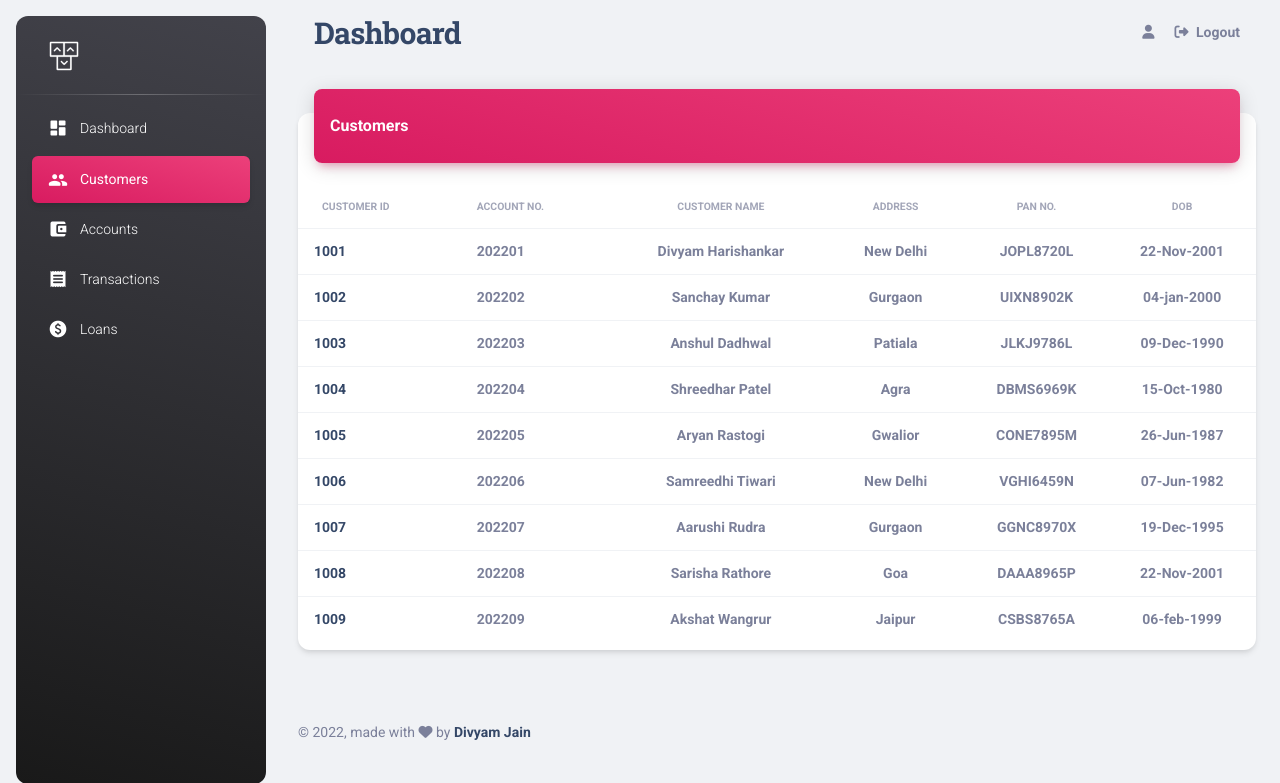
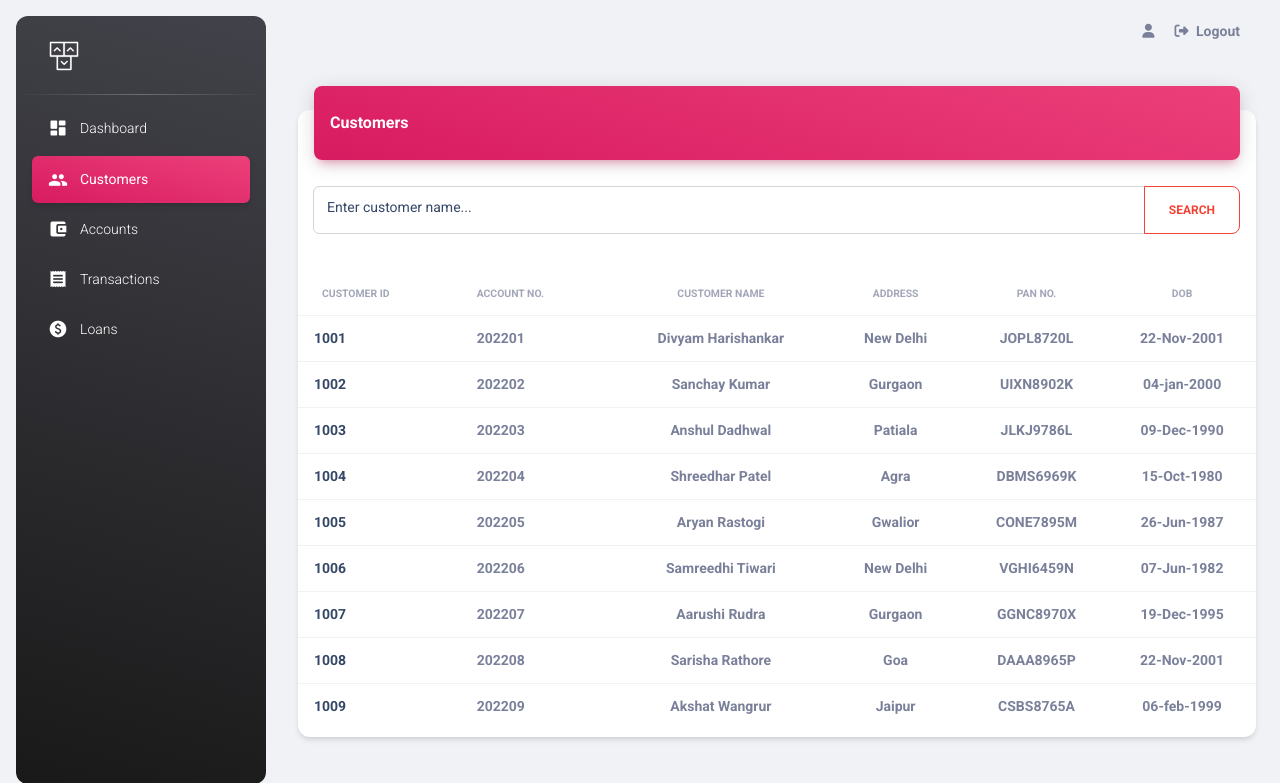
Before and after one commit to divyam29/Bank-Management-System, a Django app: page /staff-customers/ in a window 1280 px wide. Shown: the top 783 px of the page. Run offline with Django 4.2, Linux system fonts and the light colour scheme; a user stored in the database is signed in; data comes from the database, SQL or seed files in the repository; both versions use the stored data as it was after the commit; some libraries are stand-ins or nearby versions.

Commit message:
Added Search bar

```diff
--- a/staff/views.py
+++ b/staff/views.py
@@ -18,6 +18,9 @@ def staff_dashboard(request):
 def staff_customers(request):
     if request.user.is_authenticated:
         customers=Customers.objects.all()
+        if request.method=='POST':
+            c_name=request.POST.get('search')
+            customers=Customers.objects.filter(cust_name__icontains=c_name)
         context = {
             'staff': f'{request.user.first_name} {request.user.last_name}',
             'customers':customers,
@@ -28,6 +31,9 @@ def staff_customers(request):
 def staff_accounts(request):
     if request.user.is_authenticated:
         accounts=Accounts.objects.all()
+        if request.method=='POST':
+            c_name=request.POST.get('search')
+            accounts=Accounts.objects.filter(acc_id__icontains=c_name)
         context = {
             'staff': f'{request.user.first_name} {request.user.last_name}',
             'accounts':accounts,
@@ -38,6 +44,12 @@ def staff_accounts(request):
 def staff_transactions(request):
     if request.user.is_authenticated:
         transactions=Transactions.objects.all()
+        if request.method=='POST':
+            c_name=request.POST.get('search')
+            if c_name!="":
+                transactions=Transactions.objects.filter(acc_id=c_name)
+
+        print(transactions)
         context = {
             'staff': f'{request.user.first_name} {request.user.last_name}',
             'transactions':transactions,
--- a/templates/staff-base.html
+++ b/templates/staff-base.html
@@ -149,7 +149,7 @@
                         </li>
                         <li class="breadcrumb-item text-sm text-dark active" aria-current="page">Dashboard</li>
                     </ol> -->
-                    <h3 class="font-weight-bolder mb-0">Dashboard</h3>
+                    <!-- <h3 class="font-weight-bolder mb-0">Dashboard</h3> -->
                 </nav>
                 <div class="collapse navbar-collapse mt-sm-0 mt-2 me-md-0 me-sm-4" id="navbar">
                     <div class="ms-md-auto pe-md-3 d-flex align-items-center">
--- a/templates/staff-customer.html
+++ b/templates/staff-customer.html
@@ -14,6 +14,17 @@
                     <div class="bg-gradient-primary shadow-primary border-radius-lg pt-4 pb-3">
                         <h6 class="text-white text-capitalize ps-3">Customers</h6>
                     </div>
+                    <br>
+                    <form method="post" action="{% url 'staff:customers' %}">
+                        <div class="w-100 d-flex align-items-center">
+                            <div class="input-group input-group-outline">
+                                {% csrf_token %}
+                                <label class="form-label text-dark">Enter customer name...</label>
+                                <input type="text" class="form-control" name="search" style="height: 6vh;">
+                                <button type="submit" class="btn btn-outline-danger" style="height: 6vh;">Search</button>
+                            </div>
+                        </div>
+                    </form>
                 </div>
                 <div class="card-body px-0 pb-2">
                     <div class="table-responsive p-0">
```
Also changed, not shown: templates/staff-accounts.html (+11 -0 lines), templates/staff-loan.html (+11 -0 lines), templates/staff-transaction.html (+11 -0 lines), db.sqlite3.
